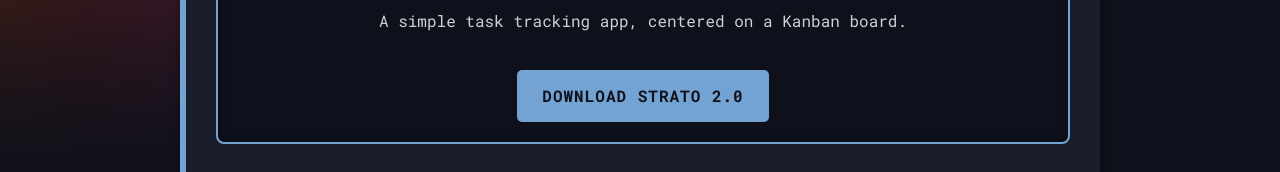
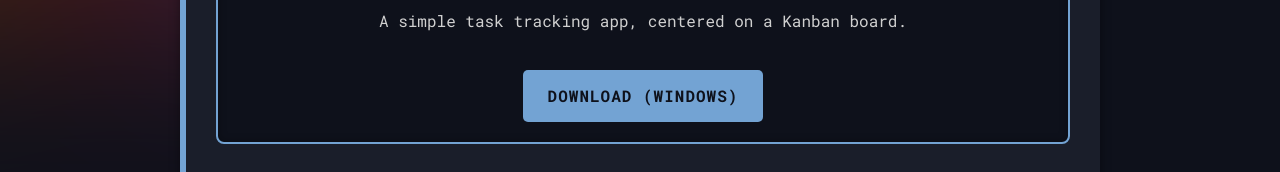
Before and after one commit to liam-ward/liam-ward.github.io, a plain HTML site: page downloads.html in a window 1280 px wide. Shown: the part 433-605 px from the top of the page. Drawn offline with Linux system fonts and the light colour scheme.

Commit message:
Update downloads.html

```diff
--- a/downloads.html
+++ b/downloads.html
@@ -229,7 +229,7 @@
                 <h4>Strato</h4>
                 <h5>Version: 2.0</h5>
                 <p>A simple task tracking app, centered on a Kanban board.</p>
-                <a href="files/Install Strato.exe" download class="download-button">Download Strato 2.0</a>
+                <a href="files/Install Strato.exe" download class="download-button">Download (Windows)</a>
             </div>
             </section>
     </div>
```
